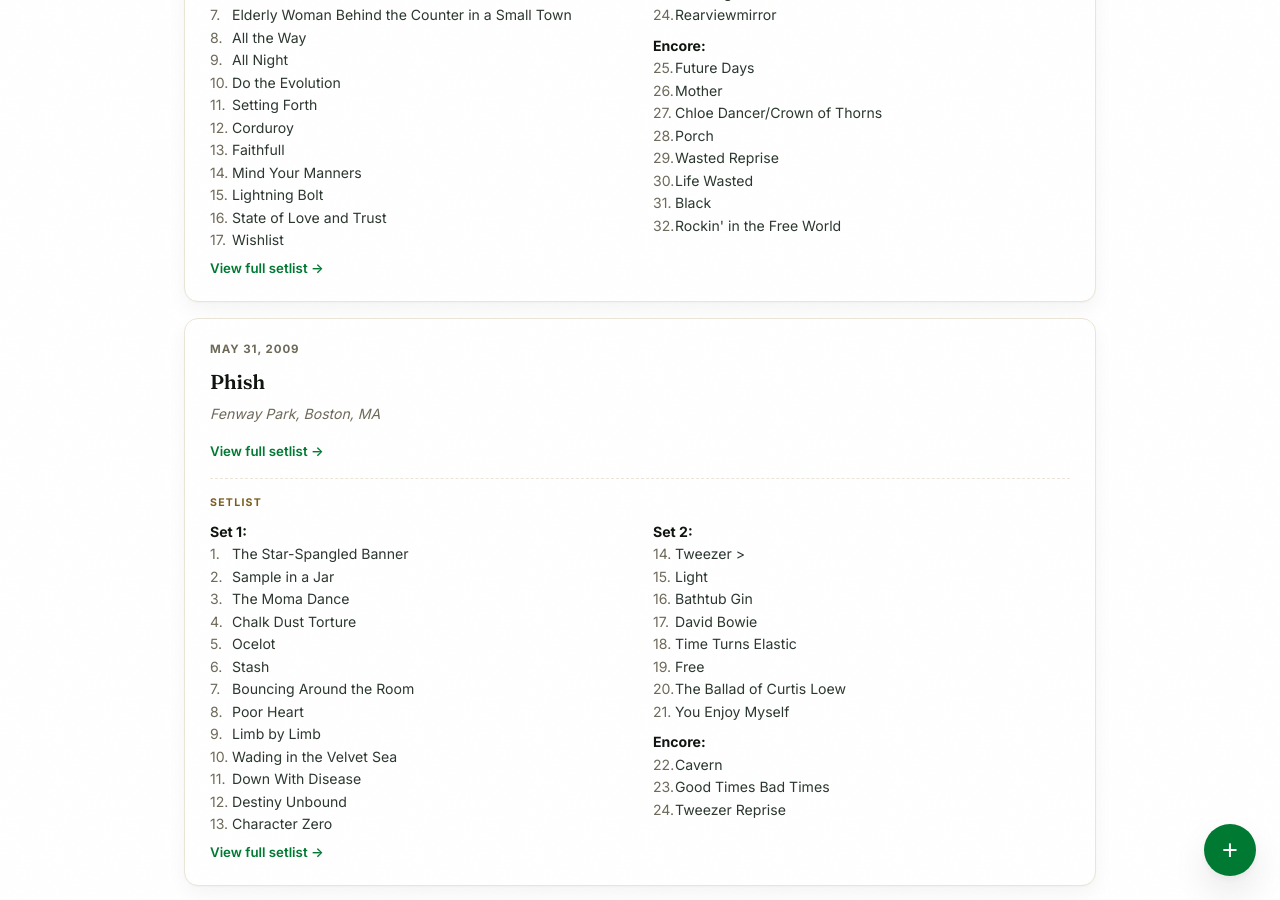
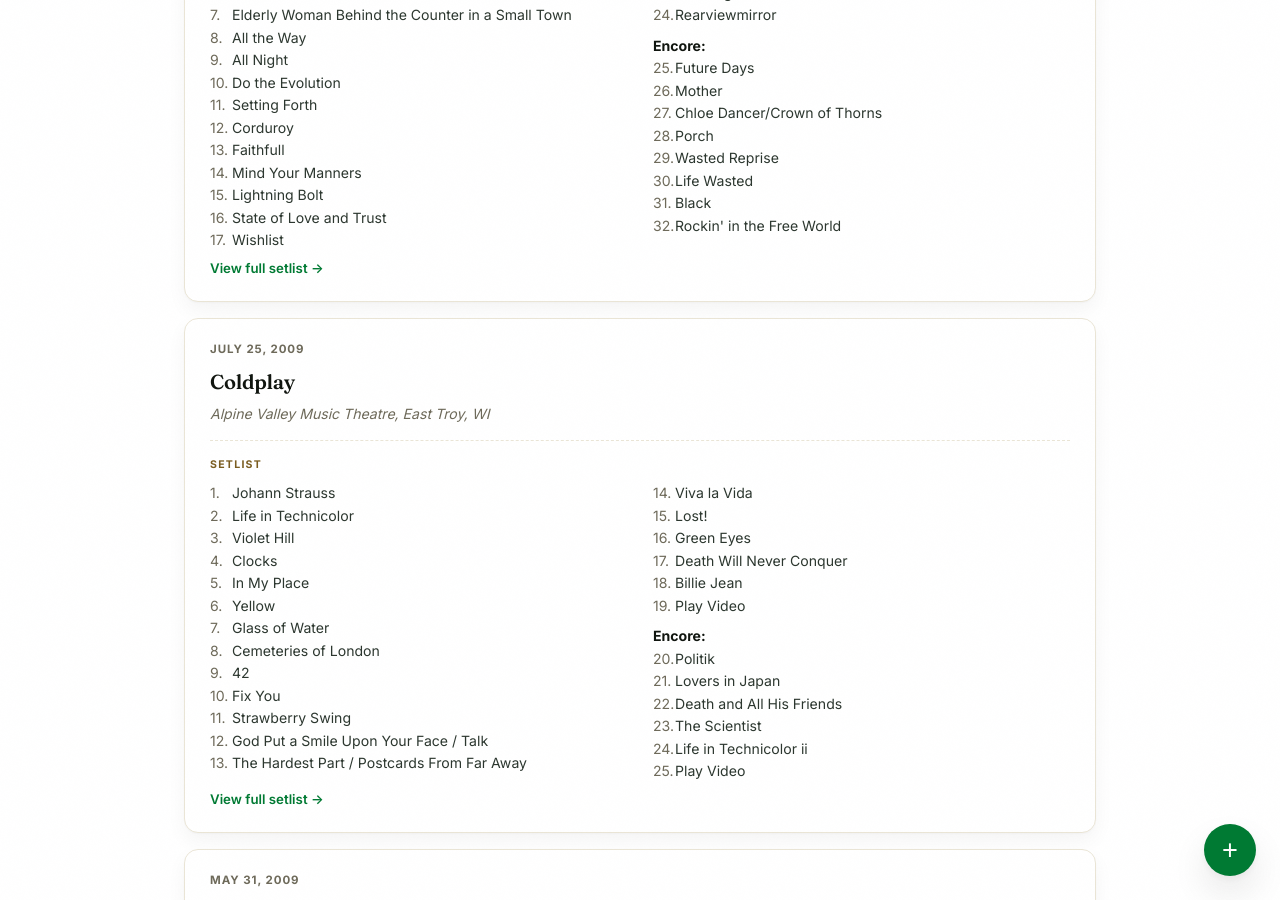
Before and after one commit to bmlanders/adventures, a Jekyll site: the page built from shows/index.html, in a window 1280 px wide and 900 px high, scrolled down 22187 px. Built offline with Jekyll 4.4.1, drawn with Linux system fonts in a browser that asks for light colours.

Commit message:
Log show: Coldplay on 2009-07-25

```diff
--- a/shows/index.html
+++ b/shows/index.html
@@ -1461,6 +1461,44 @@
     </ol>
   </div>
   <a class="show-trip-link" href="https://www.setlist.fm/setlist/pearl-jam/2013/wrigley-field-chicago-il-3bc6acbc.html" target="_blank" rel="noopener">View full setlist &rarr;</a>
+</div>
+
+<div class="show-entry" id="2009-07-25-coldplay">
+  <div class="show-date">July 25, 2009</div>
+  <h3>Coldplay</h3>
+  <div class="show-venue">Alpine Valley Music Theatre, East Troy, WI</div>
+  <div class="setlist">
+    <div class="setlist-lbl">Setlist</div>
+    <ol class="setlist-list">
+      <li>Johann Strauss</li>
+      <li>Life in Technicolor</li>
+      <li>Violet Hill</li>
+      <li>Clocks</li>
+      <li>In My Place</li>
+      <li>Yellow</li>
+      <li>Glass of Water</li>
+      <li>Cemeteries of London</li>
+      <li>42</li>
+      <li>Fix You</li>
+      <li>Strawberry Swing</li>
+      <li>God Put a Smile Upon Your Face / Talk</li>
+      <li>The Hardest Part / Postcards From Far Away</li>
+      <li>Viva la Vida</li>
+      <li>Lost!</li>
+      <li>Green Eyes</li>
+      <li>Death Will Never Conquer</li>
+      <li>Billie Jean</li>
+      <li>Play Video</li>
+      <li class="setlist-set">Encore:</li>
+      <li>Politik</li>
+      <li>Lovers in Japan</li>
+      <li>Death and All His Friends</li>
+      <li>The Scientist</li>
+      <li>Life in Technicolor ii</li>
+      <li>Play Video</li>
+    </ol>
+  </div>
+  <a class="show-trip-link" href="https://www.setlist.fm/setlist/coldplay/2009/alpine-valley-music-theatre-east-troy-wi-53d647cd.html" target="_blank" rel="noopener">View full setlist &rarr;</a>
 </div>
 
 <div class="show-entry" id="2009-05-31-phish">
```
